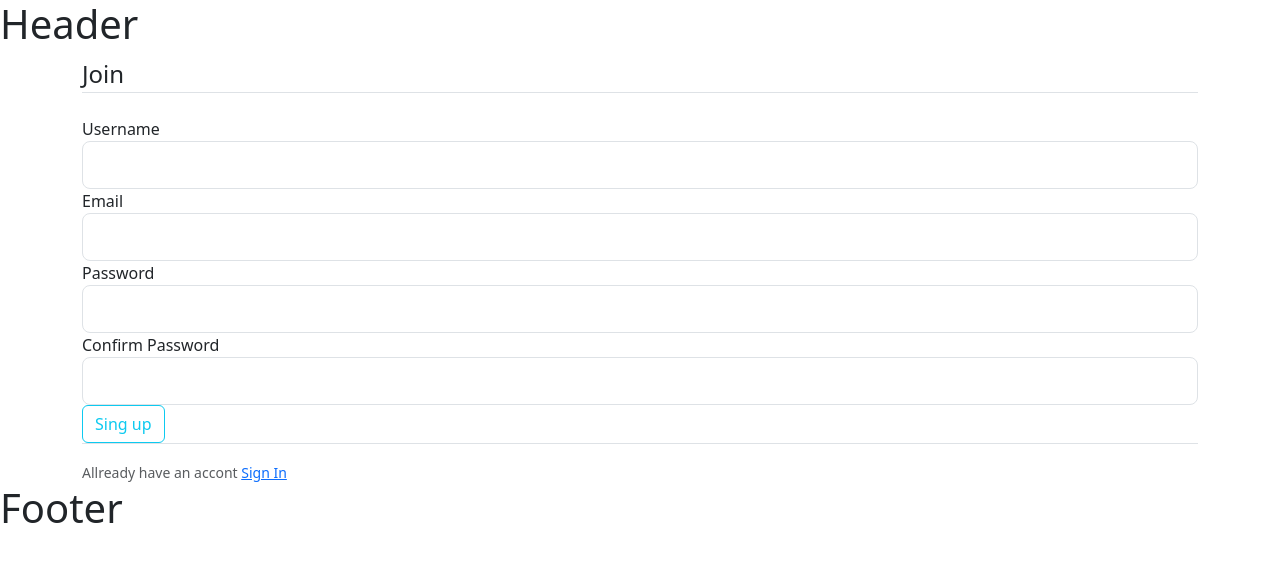
After one commit to tlomiej/flaskProject, a Flask app: page /register in a window 1280 px wide. The commit adds this page. Shown: the top 562 px of the page. Run offline with Flask 3, Linux system fonts and the light colour scheme.

Commit message:
registration form

```diff
--- a/app.py
+++ b/app.py
@@ -1,7 +1,9 @@
-from flask import Flask, render_template
-
+from flask import Flask, render_template, flash, redirect, url_for
+from forms import  RegistrationForm, LoginForm
 
 app = Flask(__name__)
+
+app.config['SECRET_KEY']= '4af1676bcc923bbdd62b174e858f53e7'
 
 posts = [{
     'title': 'test',
@@ -28,6 +30,20 @@ def hello_world():
 def about():
     return "<p>about</p>"
 
+@app.route("/register", methods=["GET", "POST"])
+def register():
+    form = RegistrationForm()
+    if form.validate_on_submit():
+        flash(f'Account create form {form.username.data}!', 'success')
+        return redirect(url_for('home'))
+
+    return render_template('register.html', title="Register", form=form)
+
+@app.route("/login")
+def login():
+    form = LoginForm()
+    return render_template('login.html', title="Register", form=form)
+
 
 
 if __name__ == '__main__':
--- /dev/null
+++ b/forms.py
@@ -0,0 +1,21 @@
+from flask_wtf import FlaskForm
+from wtforms import StringField, PasswordField, SubmitField, BooleanField
+from wtforms.validators import DataRequired, Length, Email, EqualTo
+class RegistrationForm(FlaskForm):
+  username = StringField('Username', validators=[DataRequired(), Length(min=4, max=32)])
+  email = StringField('Email', validators=[DataRequired(), Email()])
+  password = PasswordField('Password', validators=[DataRequired()])
+  confirm_password = PasswordField('Confirm Password', validators=[DataRequired(), EqualTo('password')])
+
+  submit = SubmitField(
+      'Sing up'
+  )
+
+class LoginForm(FlaskForm):
+  email = StringField('Email', validators=[DataRequired(), Email()])
+  password = PasswordField('Password', validators=[DataRequired()])
+  remember = BooleanField('Remember Me')
+
+  submin = SubmitField(
+      'Login'
+  )
--- a/templates/layout.html
+++ b/templates/layout.html
@@ -8,6 +8,16 @@
 <body>
 <h1>Header</h1>
 <div class="container">
+    {% with messages = get_flashed_messages(with_categories=true) %}
+    {% if messages%}
+        {%for category, message in messages%}
+        <div class="alert alert-{{ category}}">
+            {{ message}}
+        </div>
+{% endfor%}
+    {% endif%}
+    {% endwith %}
+
     {% block content %}{% endblock %}
 </div>
 
--- /dev/null
+++ b/templates/register.html
@@ -0,0 +1,35 @@
+{% extends "layout.html" %}
+{% block content %}
+   <div class="content-section">
+       <form action="" method="POST">
+           {{ form.hidden_tag() }}
+           <fieldset class="form-group">
+               <legend class="border-bottom mb-4">Join</legend>
+               <div class="form-group">
+                   {{ form.username.label(class="form-control-label") }}
+                    {{ form.username(class="form-control form-control-lg") }}
+               </div>
+                 <div class="form-group">
+                   {{ form.email.label(class="form-control-label") }}
+                    {{ form.email(class="form-control form-control-lg") }}
+               </div>
+               <div class="form-group">
+                   {{ form.password.label(class="form-control-label") }}
+                    {{ form.password(class="form-control form-control-lg") }}
+               </div>
+               <div class="form-group">
+                   {{ form.confirm_password.label(class="form-control-label") }}
+                    {{ form.confirm_password(class="form-control form-control-lg") }}
+               </div>
+           </fieldset>
+        <div class="form-group">
+        {{ form.submit(class="btn btn-outline-info") }}
+        </div>
+       </form>
+   </div>
+<div class="border-top pt-3">
+    <small class="text-muted">
+        Allready have an accont <a class="ml-2" href="{{ url_for('login') }}">Sign In</a>
+    </small>
+</div>
+{% endblock content %}
```
Also changed, not shown: templates/login.html (added, +27 -0 lines).
